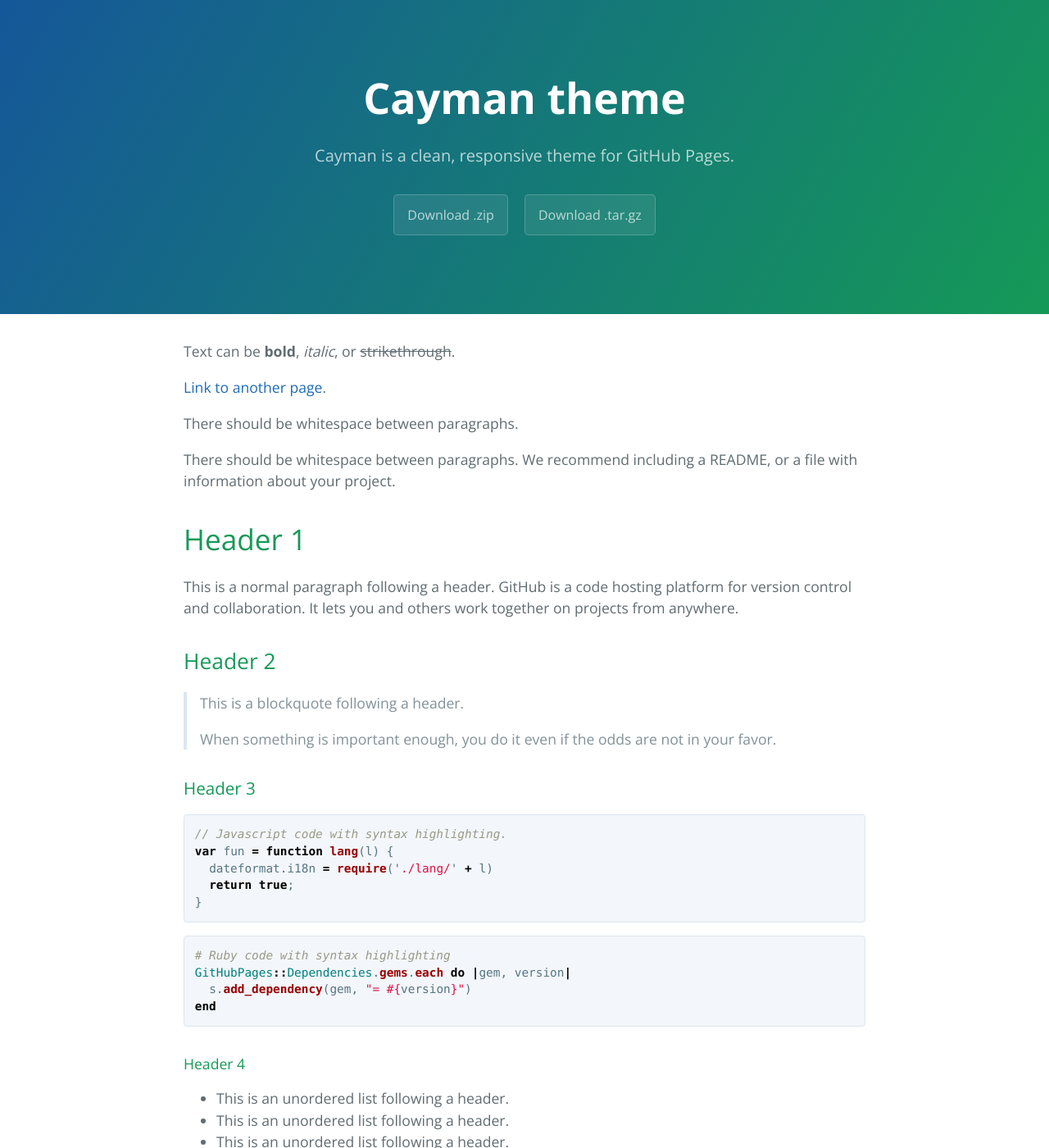
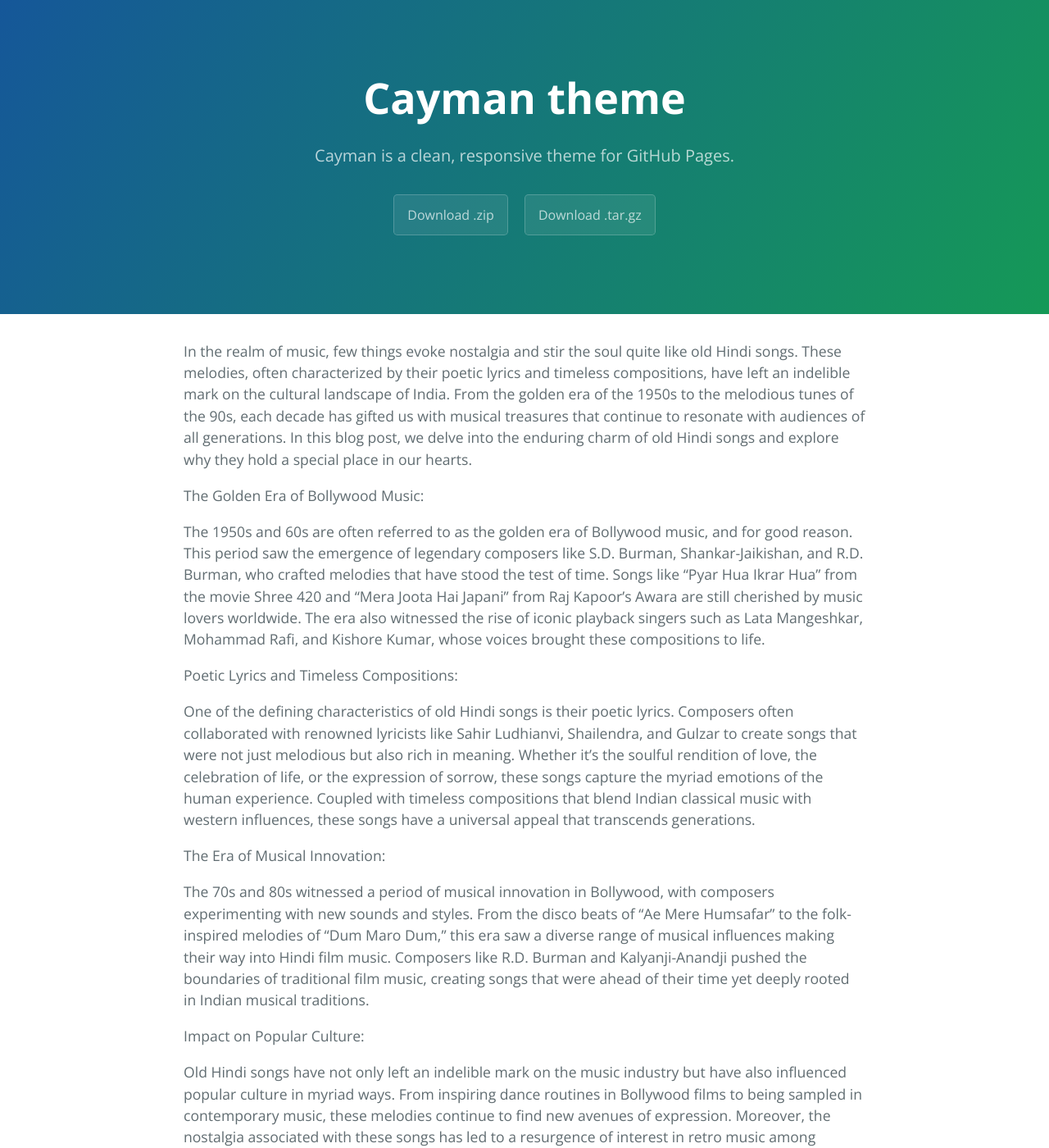
Before and after one commit to oldhindisongs/oldhindisongs.github.io, a Jekyll site: the page built from index.md, in a window 1280 px wide and 1400 px high. Shown: the whole window at 82% size. Built offline with Jekyll 4.4.1, drawn with Linux system fonts in a browser that asks for light colours; some of the changed text lies outside the part shown.

Commit message:
Update index.md

````diff
--- a/index.md
+++ b/index.md
@@ -2,40 +2,32 @@
 layout: default
 ---
 
-Text can be **bold**, _italic_, or ~~strikethrough~~.
 
-[Link to another page](./another-page.html).
+In the realm of music, few things evoke nostalgia and stir the soul quite like old Hindi songs. These melodies, often characterized by their poetic lyrics and timeless compositions, have left an indelible mark on the cultural landscape of India. From the golden era of the 1950s to the melodious tunes of the 90s, each decade has gifted us with musical treasures that continue to resonate with audiences of all generations. In this blog post, we delve into the enduring charm of old Hindi songs and explore why they hold a special place in our hearts.
 
-There should be whitespace between paragraphs.
+The Golden Era of Bollywood Music:
 
-There should be whitespace between paragraphs. We recommend including a README, or a file with information about your project.
+The 1950s and 60s are often referred to as the golden era of Bollywood music, and for good reason. This period saw the emergence of legendary composers like S.D. Burman, Shankar-Jaikishan, and R.D. Burman, who crafted melodies that have stood the test of time. Songs like "Pyar Hua Ikrar Hua" from the movie Shree 420 and "Mera Joota Hai Japani" from Raj Kapoor's Awara are still cherished by music lovers worldwide. The era also witnessed the rise of iconic playback singers such as Lata Mangeshkar, Mohammad Rafi, and Kishore Kumar, whose voices brought these compositions to life.
 
-# Header 1
+Poetic Lyrics and Timeless Compositions:
 
-This is a normal paragraph following a header. GitHub is a code hosting platform for version control and collaboration. It lets you and others work together on projects from anywhere.
+One of the defining characteristics of old Hindi songs is their poetic lyrics. Composers often collaborated with renowned lyricists like Sahir Ludhianvi, Shailendra, and Gulzar to create songs that were not just melodious but also rich in meaning. Whether it's the soulful rendition of love, the celebration of life, or the expression of sorrow, these songs capture the myriad emotions of the human experience. Coupled with timeless compositions that blend Indian classical music with western influences, these songs have a universal appeal that transcends generations.
 
-## Header 2
+The Era of Musical Innovation:
 
-> This is a blockquote following a header.
->
-> When something is important enough, you do it even if the odds are not in your favor.
+The 70s and 80s witnessed a period of musical innovation in Bollywood, with composers experimenting with new sounds and styles. From the disco beats of "Ae Mere Humsafar" to the folk-inspired melodies of "Dum Maro Dum," this era saw a diverse range of musical influences making their way into Hindi film music. Composers like R.D. Burman and Kalyanji-Anandji pushed the boundaries of traditional film music, creating songs that were ahead of their time yet deeply rooted in Indian musical traditions.
 
-### Header 3
+Impact on Popular Culture:
 
-```js
-// Javascript code with syntax highlighting.
-var fun = function lang(l) {
-  dateformat.i18n = require('./lang/' + l)
-  return true;
-}
-```
+Old Hindi songs have not only left an indelible mark on the music industry but have also influenced popular culture in myriad ways. From inspiring dance routines in Bollywood films to being sampled in contemporary music, these melodies continue to find new avenues of expression. Moreover, the nostalgia associated with these songs has led to a resurgence of interest in retro music among younger audiences, with platforms like YouTube and streaming services making it easier than ever to access classic Bollywood tunes.
 
-```ruby
-# Ruby code with syntax highlighting
-GitHubPages::Dependencies.gems.each do |gem, version|
-  s.add_dependency(gem, "= #{version}")
-end
-```
+Preserving a Musical Legacy:
+
+In recent years, there has been a growing awareness about the importance of preserving India's musical heritage, including old Hindi songs. Initiatives like the Saregama Carvaan, a digital audio player pre-loaded with thousands of classic songs, have been instrumental in keeping these melodies alive for future generations. Additionally, music labels and streaming platforms have been digitizing and remastering vintage recordings, ensuring that they remain accessible to audiences around the world.
+
+Conclusion:
+
+Old Hindi songs hold a special place in the hearts of millions of music lovers worldwide. With their poetic lyrics, timeless compositions, and enduring melodies, these songs continue to evoke nostalgia and stir the soul decades after they were first composed. From the golden era of the 1950s to the musical experimentation of the 70s and 80s, each decade has contributed its own musical treasures to India's rich cultural tapestry. As we continue to cherish and celebrate these timeless melodies, we ensure that they remain an integral part of our musical legacy for generations to come.
 
 #### Header 4
 
````
